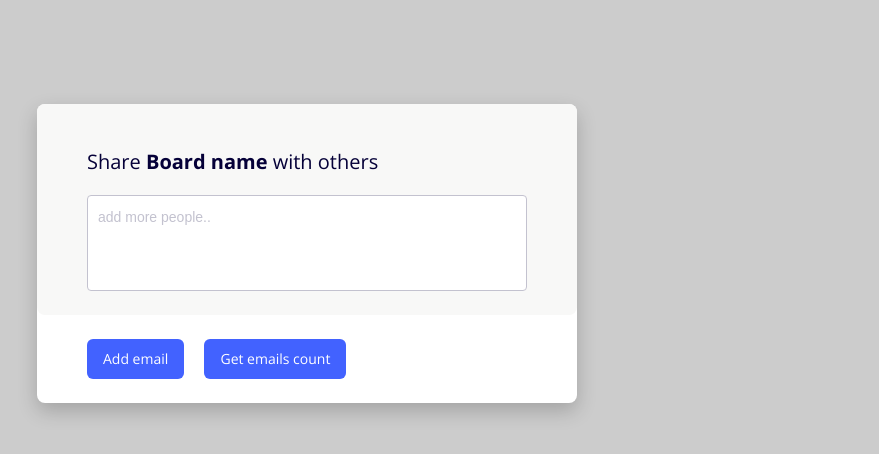
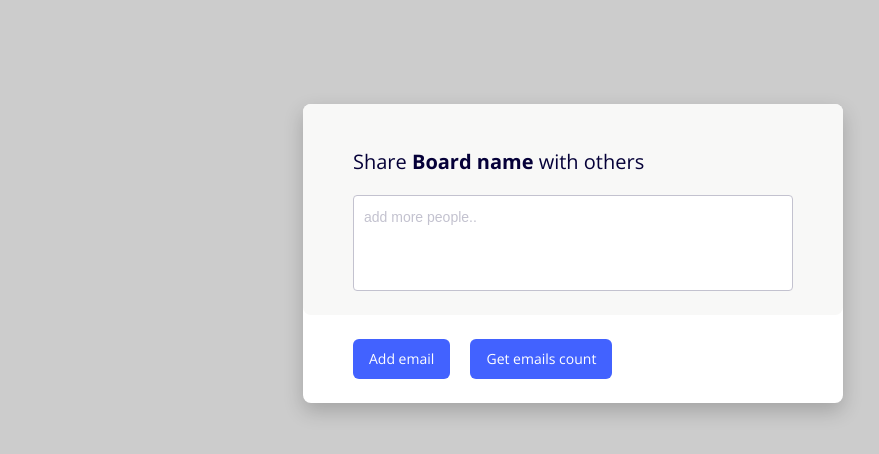
Before and after one commit to jhta/cypress-web, a website built with webpack: page src/app/index.html in a window 1280 px wide. Shown: the whole page, without its empty margins (67-946 px from the left). Built offline with nearby package versions, Linux system fonts and the light colour scheme.

Commit message:
refactor: remove unnecesary elements

```diff
--- a/package.json
+++ b/package.json
@@ -2,7 +2,7 @@
   "name": "miro",
   "version": "1.0.0",
   "description": "Miro test assignment",
-  "main": "index.js",
+  "main": "src/index.js",
   "scripts": {
     "test": "jest ./src",
     "test:watch": "jest --watch",
--- a/src/app/index.html
+++ b/src/app/index.html
@@ -10,7 +10,7 @@
     />
   </head>
   <body>
-    <div id="email-input-form" class="email-input--container">
+    <div class="email-input--container">
       <div class="email-input--group">
         <p class="email-input--label">Share <b>Board name </b>with others</p>
         <div id="emails-input" class="email-input"> </div>
--- a/src/app/index.js
+++ b/src/app/index.js
@@ -1,20 +1,17 @@
 import './style.less'
 import EmailsInput from '../lib'
 
-function init() {
-  const $inputContainerNode = document.querySelector('#emails-input')
-  const emailsInput = EmailsInput($inputContainerNode)
-  console.log(emailsInput)
-
+function handleAddEmailButton(emailsInput) {
   const $buttonAdd = document.getElementById('button-add')
-
   let counter = 1
   $buttonAdd.addEventListener('click', event => {
     event.preventDefault()
     emailsInput.addEmail(`email${counter}@miro.com`)
     counter++
   })
+}
 
+function handleCountValidEmailsButton(emailsInput) {
   const $buttonCount = document.getElementById('button-count')
   $buttonCount.addEventListener('click', event => {
     event.preventDefault()
@@ -24,4 +21,12 @@ function init() {
   })
 }
 
+function init() {
+  const $inputContainerNode = document.querySelector('#emails-input')
+  const emailsInput = EmailsInput($inputContainerNode)
+
+  handleAddEmailButton(emailsInput)
+  handleCountValidEmailsButton(emailsInput)
+}
+
 init()
--- a/src/app/style.less
+++ b/src/app/style.less
@@ -21,6 +21,8 @@ input {
 body {
   background: #ccc;
   font-family: 'Open Sans', sans-serif;
+  display: flex;
+  padding: 6rem 1rem;
 }
 
 .email-input {
@@ -51,7 +53,7 @@ body {
   }
 
   &--container {
-    margin: 6rem;
+    margin: 0 auto;
     background: #fff;
     box-shadow: 0px 8px 20px rgba(0, 0, 0, 0.2);
     border-radius: 8px;
```
Also changed, not shown: src/app/app.test.js (deleted, +0 -5 lines), src/index.js (added, +7 -0 lines), build/app.bundle.js.
